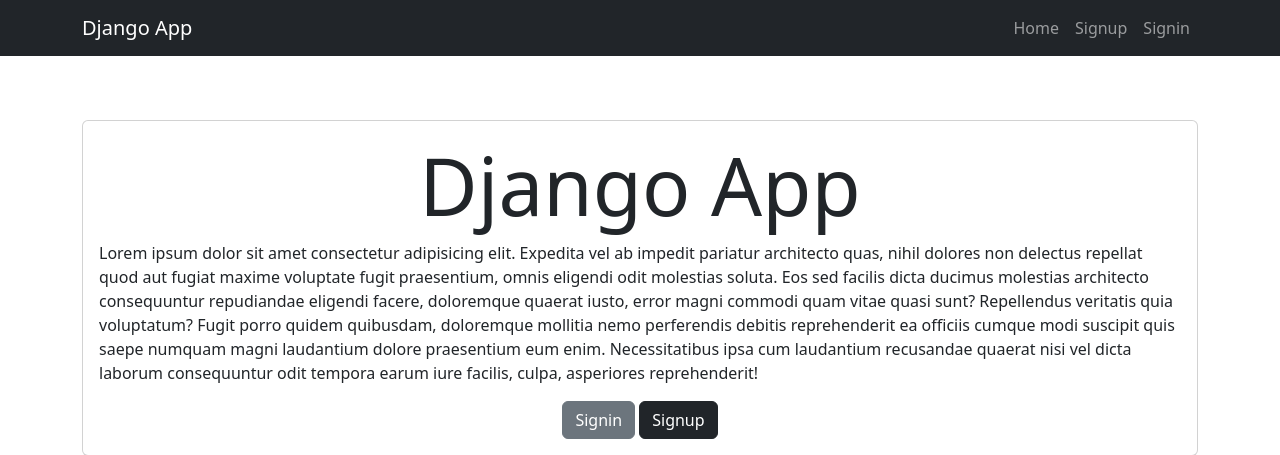
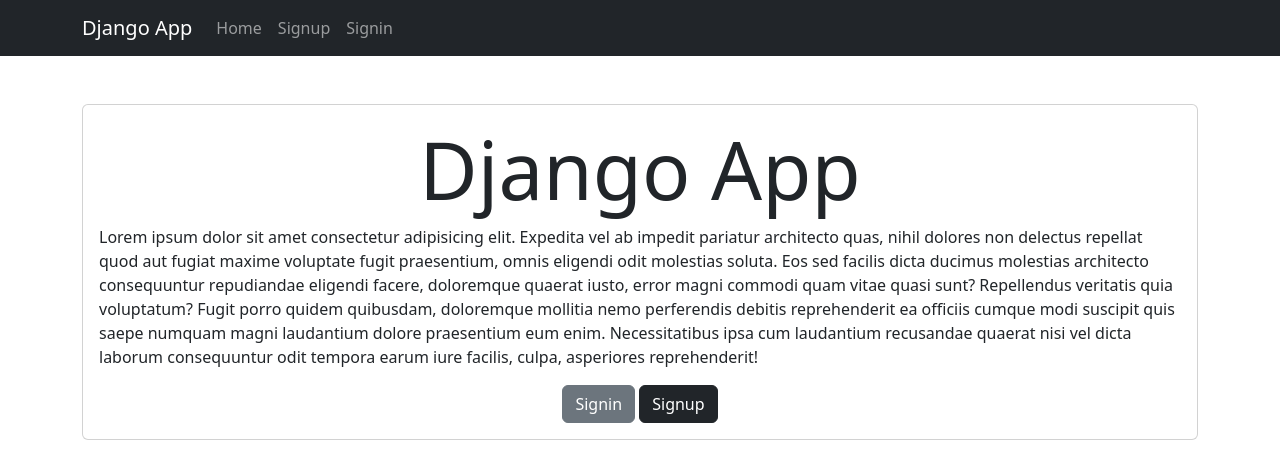
Before and after one commit to tralas85/django-auth-crud, a Django app: page / in a window 1280 px wide. Shown: the top 455 px of the page. Run offline with Django 5.2, Linux system fonts and the light colour scheme.

Commit message:
Base.html updated

```diff
--- a/tasks/templates/base.html
+++ b/tasks/templates/base.html
@@ -12,12 +12,12 @@
   <nav class="navbar navbar-expand-lg bg-dark navbar-dark">
     <div class="container">
       <a class="navbar-brand" href="/">Django App</a>
-      <button class="navbar-toggler" type="button" data-bs-toggle="collapse" data-bs-target="#navbarSupportedContent"
+      <button class="navbar-toggler collapse" type="button" data-bs-toggle="collapse" data-bs-target="#navbarSupportedContent"
         aria-controls="navbarSupportedContent" aria-expanded="false" aria-label="Toggle navigation">
         <span class="navbar-toggler-icon"></span>
       </button>
-      <div class="collapse navbar-collapse" id="navbarSupportedContent">
-        <ul class="navbar-nav ms-auto">
+      <div class="navbar-collapse collapse" id="navbarSupportedContent">
+        <ul class="navbar-nav ml-auto">
           <li class="nav-item">
             <a href="/" class="nav-link">Home</a>
           </li>
@@ -43,14 +43,8 @@
           </li>
           {% endif %}
         </ul>
-
       </div>
     </div>
-  </nav>
-  <nav>
-    <ul>
-
-    </ul>
   </nav>
 
   {% block content %}
```
